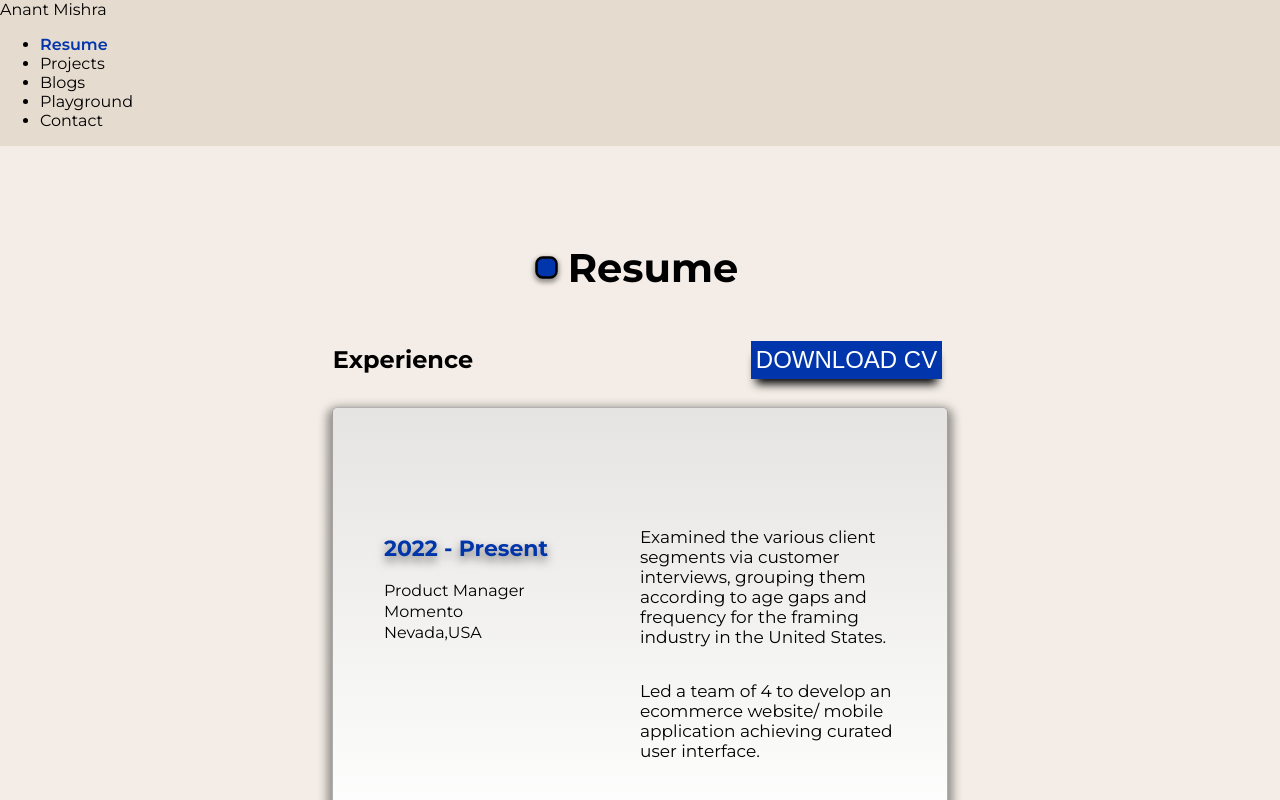
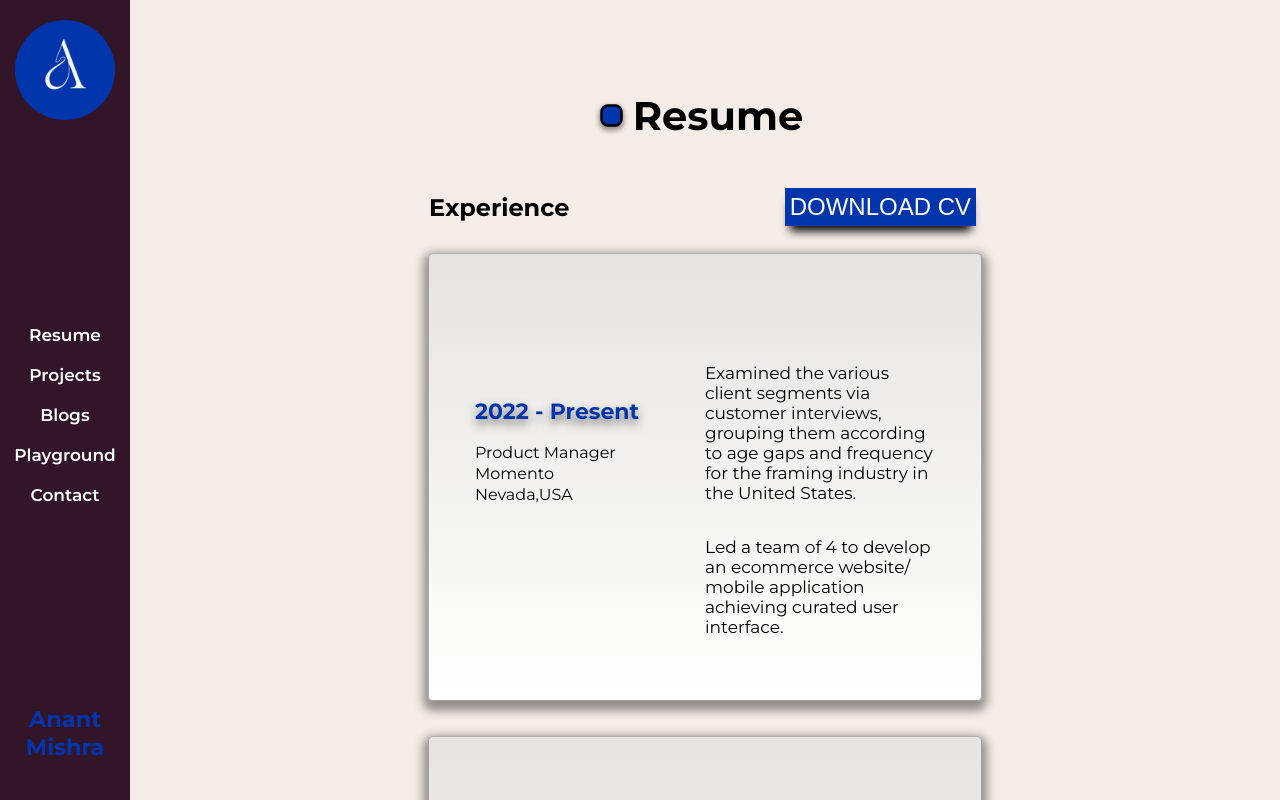
Before and after one commit to mishraanant1526/PortfolioWebsite, a React (Vite) app: page /resume in a window 1280 px wide. Shown: the top 800 px of the page. Built offline with nearby package versions, Linux system fonts and the light colour scheme.

Commit message:
Add Layout

```diff
--- a/src/App.jsx
+++ b/src/App.jsx
@@ -18,9 +18,30 @@
           </Layout>
         }
       />
-      <Route path="/projects" element={<Projects />} />
-      <Route path="/contact" element={<Contact />} />
-      <Route path="/resume" element={<Resume />} />
+      <Route
+        path="/projects"
+        element={
+          <Layout>
+            <Projects />
+          </Layout>
+        }
+      />
+      <Route
+        path="/contact"
+        element={
+          <Layout>
+            <Contact />
+          </Layout>
+        }
+      />
+      <Route
+        path="/resume"
+        element={
+          <Layout>
+            <Resume />
+          </Layout>
+        }
+      />
     </Routes>
   );
 }
--- a/src/components/contact/index.jsx
+++ b/src/components/contact/index.jsx
@@ -4,34 +4,6 @@
 const Contact = () => {
   return (
     <body>
-      <section class="navbar-section">
-        <a class="navbar-heading" href="/">
-          Anant Mishra
-        </a>
-        <div>
-          <ul>
-            <li>
-              <a href="../resume/">Resume</a>
-            </li>
-            <li>
-              <a href="../projects/">Projects</a>
-            </li>
-            <li>
-              <a href="https://medium.com/@mishraanant" target="_blank">
-                Blogs
-              </a>
-            </li>
-            <li>
-              <a href="./">Playground</a>
-            </li>
-            <li>
-              <a href="#" class="current">
-                Contact
-              </a>
-            </li>
-          </ul>
-        </div>
-      </section>
       <section class="contact-section">
         <div class="resume-heading-container">
           <h1 class="contact-heading">Let's talk</h1>
--- a/src/components/projects/index.jsx
+++ b/src/components/projects/index.jsx
@@ -4,34 +4,6 @@
 const Projects = () => {
   return (
     <div>
-      <section className="navbar-section">
-        <a class="navbar-heading" href="/">
-          Anant Mishra
-        </a>
-        <div>
-          <ul>
-            <li>
-              <a href="../resume/">Resume</a>
-            </li>
-            <li>
-              <a href="#" className="current">
-                Projects
-              </a>
-            </li>
-            <li>
-              <a href="./">Playground</a>
-            </li>
-            <li>
-              <a href="https://medium.com/@mishraanant" target="_blank">
-                Blogs
-              </a>
-            </li>
-            <li>
-              <a href="../contact/">Contact</a>
-            </li>
-          </ul>
-        </div>
-      </section>
       <section className="projects-section">
         <div className="projects-heading">
           <h1 className="project-heading">Projects</h1>
--- a/src/components/resume/index.jsx
+++ b/src/components/resume/index.jsx
@@ -4,34 +4,6 @@
 const Resume = () => {
   return (
     <body>
-      <section class="navbar-section">
-        <a class="navbar-heading" href="/">
-          Anant Mishra
-        </a>
-        <div>
-          <ul>
-            <li>
-              <a href="#" class="current">
-                Resume
-              </a>
-            </li>
-            <li>
-              <a href="../projects/">Projects</a>
-            </li>
-            <li>
-              <a href="https://medium.com/@mishraanant" target="_blank">
-                Blogs
-              </a>
-            </li>
-            <li>
-              <a href="./">Playground</a>
-            </li>
-            <li>
-              <a href="../contact/">Contact</a>
-            </li>
-          </ul>
-        </div>
-      </section>
       <section class="resume-section">
         <div class="resume-heading-container">
           <h1 class="resume-heading">Resume</h1>
```
